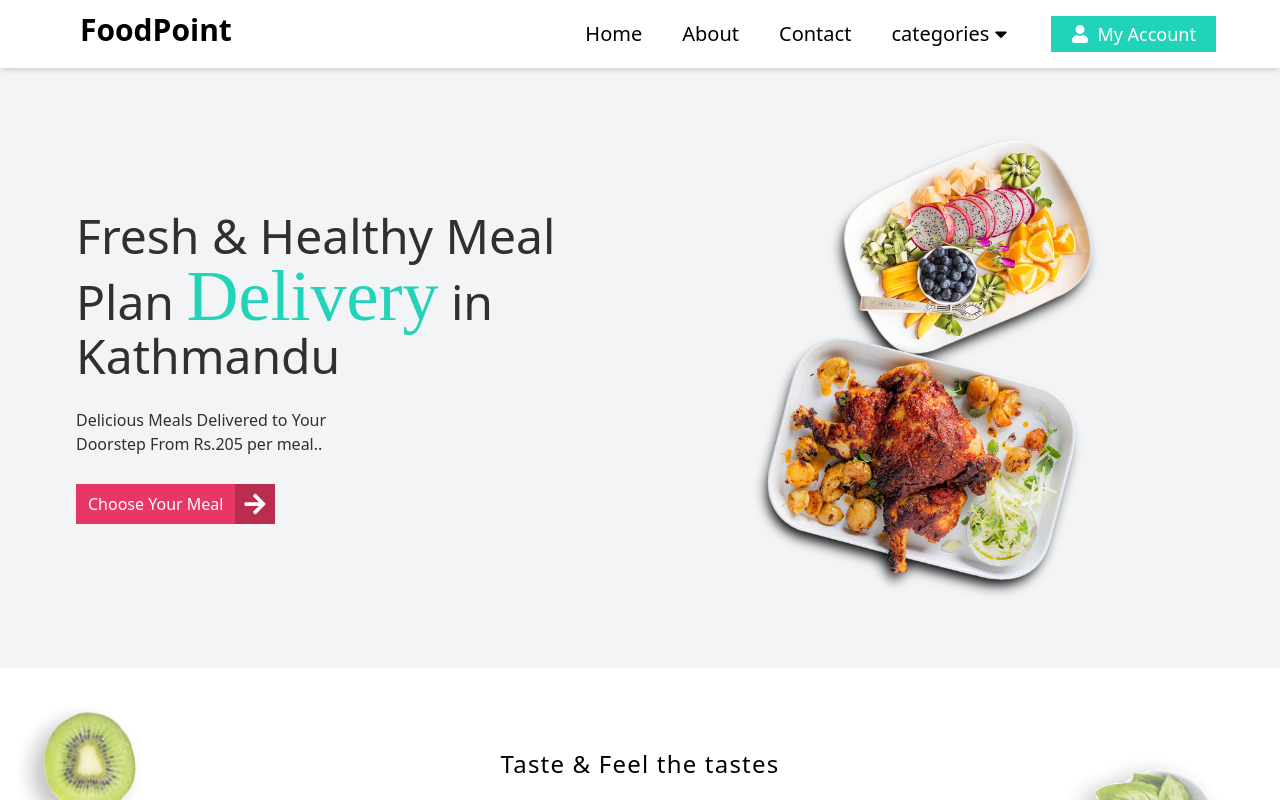
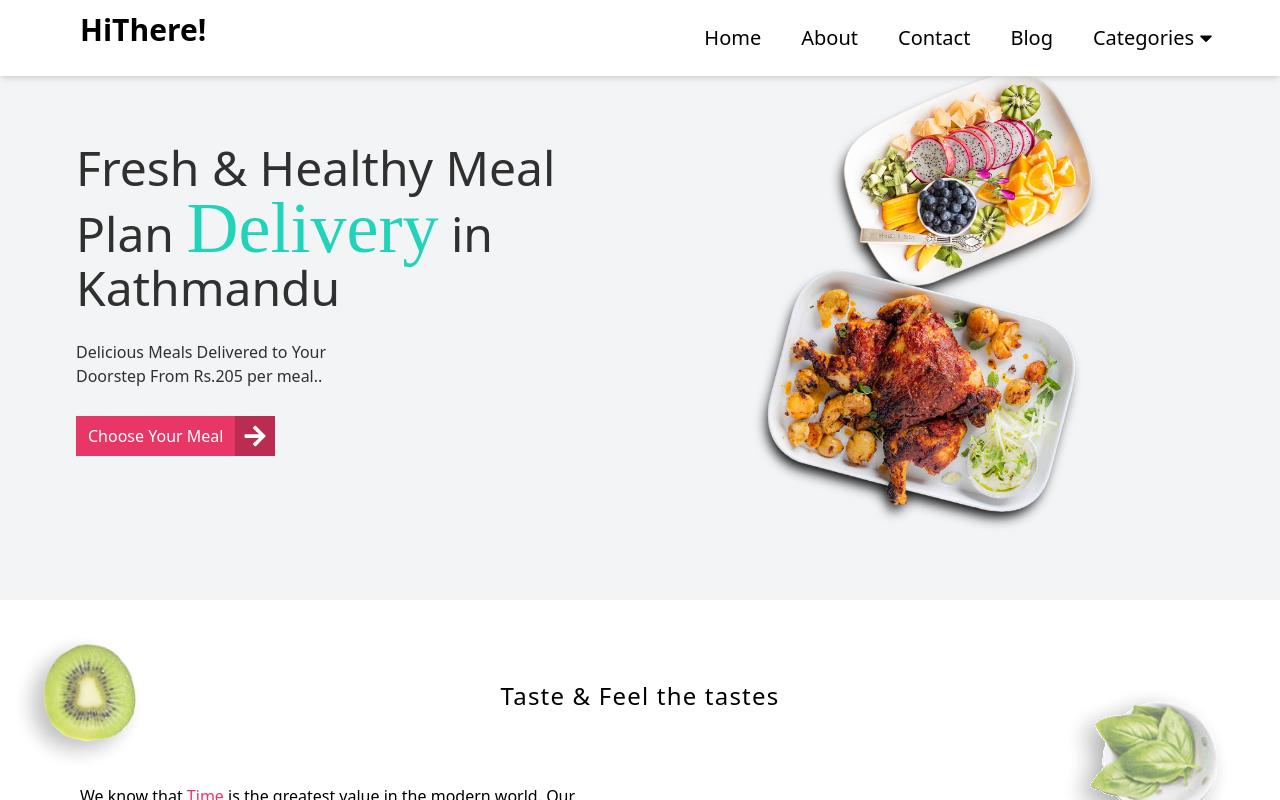
Before and after one commit to ramesh213/mycafe-react-tailwind, a React (Vite) app: page / in a window 1280 px wide. Shown: the top 800 px of the page. Built offline with nearby package versions, Linux system fonts and the light colour scheme; a web font is replaced by a local one.

Commit message:
fixed nav items toggle views in mobile screen view

```diff
--- a/index.html
+++ b/index.html
@@ -9,5 +9,7 @@
   <body>
     <div id="root"></div>
     <script type="module" src="/src/main.jsx"></script>
+    <script type="module" src="https://unpkg.com/ionicons@7.1.0/dist/ionicons/ionicons.esm.js"></script>
+<script nomodule src="https://unpkg.com/ionicons@7.1.0/dist/ionicons/ionicons.js"></script>
   </body>
 </html>
--- a/src/comnponents/navbar/Navbar.jsx
+++ b/src/comnponents/navbar/Navbar.jsx
@@ -1,11 +1,12 @@
-import React, { useState, useEffect } from 'react';
-import { FaCaretDown, FaUser } from 'react-icons/fa';
+
+import React, { useState } from "react";
+import { FaCaretDown } from "react-icons/fa";
 
 const NavLinks = [
   {
     id: 1,
     name: "Home",
-    link: "/#"
+    link: "/#",
   },
   {
     id: 2,
@@ -17,97 +18,121 @@ const NavLinks = [
     name: "Contact",
     link: "#/",
   },
+  {
+    id: 4,
+    name: "Blog",
+    link: "#/",
+  },
 ];
 
 const DropdownLinks = [
   {
     id: 1,
-    name: "Vegetables",
-    link: "/#"
+    name: "My Portfolio",
+    link: "/#",
   },
   {
     id: 2,
-    name: "Fruits",
+    name: "Trending Techs",
     link: "/#",
   },
   {
     id: 3,
-    name: "Grains",
+    name: "My projects",
     link: "/#",
   },
-]
+];
 
+const Navbar2 = () => {
+  // const [sticky, setSticky] = useState(false);
+  const [open, setOpen] = useState(false);
 
-const Navbar = () => {
+  // useEffect(() => {
+  //   const handleScroll = () => {
+  //     if (window.scrollY > 100) {
+  //       setSticky(true);
+  //     } else {
+  //       setSticky(false);
+  //     }
+  //   };
 
-  const [sticky, setSticky] = useState(false);
+  //   window.addEventListener("scroll", handleScroll);
 
-  useEffect(() => {
-    const handleScroll = () => {
-      if (window.scrollY > 200) {
-        setSticky(true);
-      } else {
-        setSticky(false);
-      }
-    };
+  //   return () => {
+  //     window.removeEventListener("scroll", handleScroll);
+  //   };
+  // }, []);
 
-    window.addEventListener('scroll', handleScroll);
-
-    return () => {
-      window.removeEventListener('scroll', handleScroll);
-    };
-  }, []);
+  // <div
+  //       className={` bg-white w-full shadow-md transition-all duration-500 ease-in-out ${
+  //         sticky ? "fixed top-0 left-0 z-50" : "relative"
+  //       }`}
 
   return (
     <>
-        <div className= {` bg-white w-full shadow-md transition-all duration-500 ease-in-out ${sticky ? 'fixed top-0 left-0 z-50' : 'relative'}`}>
+      <div
+        className= "bg-white w-full shadow-md transition-all duration-500 ease-in-out fixed top-0 left-0 z-50">
         <div className="container flex justify-between py-4 sm:py-3">
           {/* logo section */}
-              <div data-aos="zoom-in" className="font-bold px-4 text-3xl">FoodPoint</div>
+          <div data-aos="zoom-in" className="font-bold px-4 text-3xl">
+            HiThere!
+          </div>
+          <div
+            onClick={() => setOpen(!open)}
+            className="text-3xl absolute right-8 top-6 cursor-pointer md:hidden"
+          >
+            <ion-icon name={open ? "close" : "menu"}></ion-icon>
+          </div>
           <div>
-                <ul className='flex items-center gap-10'>
-                  {
-                    NavLinks.map(({id, name, link}) => (
+            <ul
+              className={`max-md:bg-red-300 max-md:p-5 gap-10 md:flex md:items-center md:pb-0 pb-12 absolute md:static md:z-auto z-[-1] left-0 w-full md:w-auto md:pl-0 pl-9 transition-all duration-500 ease-in ${
+                open ? "max-md:font-medium max-md:top-[60px] opacity-95 " : "md:block hidden"
+              }`}
+            >
+              {NavLinks.map(({ id, name, link }) => (
                 <li key={id}>
-                        <a href={link} className='inline-block hover:text-primary text-xl' >{name}</a>
+                  <a
+                    href={link}
+                    className="inline-block hover:text-primary text-xl my-3"
+                  >
+                    {name}
+                  </a>
                 </li>
-                    ))
-                  }
-                  <li className='cursor-pointer group '>
-                  <a href="#/" className='inline-block hover:text-primary text-xl' >
-                  <div className='flex items-center gap-[2px] py-2'>
-                  categories
+              ))}
+              <li className="cursor-pointer group ">
+                <a
+                  href="#/"
+                  className="inline-block hover:text-primary text-xl"
+                >
+                  <div className="flex items-center gap-[2px] py-2">
+                    Categories
                     <span>
-                    <FaCaretDown className='group-hover:rotate-180 duration-300'/>
+                      <FaCaretDown className="group-hover:rotate-180 duration-300" />
                     </span>
                   </div>
                 </a>
                 {/* dropdown section */}
-                  <div className='absolute z-[9999] hidden group-hover:block w-[200px] bg-white text-black shadow-md'>
+                <div className="absolute hidden group-hover:block w-[200px] max-md:bg-red-400 text-black shadow-md max-md:text-center max-md:font-medium">
                   <ul>
-                      {
-                        DropdownLinks.map(({id,name,link}) => (
+                    {DropdownLinks.map(({ id, name, link }) => (
                       <li key={id}>
-                            <a href="/#" className='text-xl inline-block w-full rounded-md p-2 hover:bg-primary/20'>{name}</a>
+                        <a
+                          href="/#"
+                          className="text-xl inline-block w-full rounded-md p-2 hover:bg-primary/20"
+                        >
+                          {name}
+                        </a>
                       </li>
-                        ))
-                      }
+                    ))}
                   </ul>
                 </div>
-                  </li>
-                  {/* User Account Button */}
-                  <li>
-                    <button className='flex justify-center items-center gap-2 bg-secondary text-lg p-1 text-white px-5 hover:scale-105 duration-300'>
-                      <FaUser/>
-                      My Account
-                    </button>
               </li>
             </ul>
           </div>
         </div>
       </div>
     </>
-  )
-}
+  );
+};
 
-export default Navbar
+export default Navbar2;
```
Also changed, not shown: 1 other file (tests, documents, lock files or other folders). Lines whose indentation alone changed are shown as unchanged.
